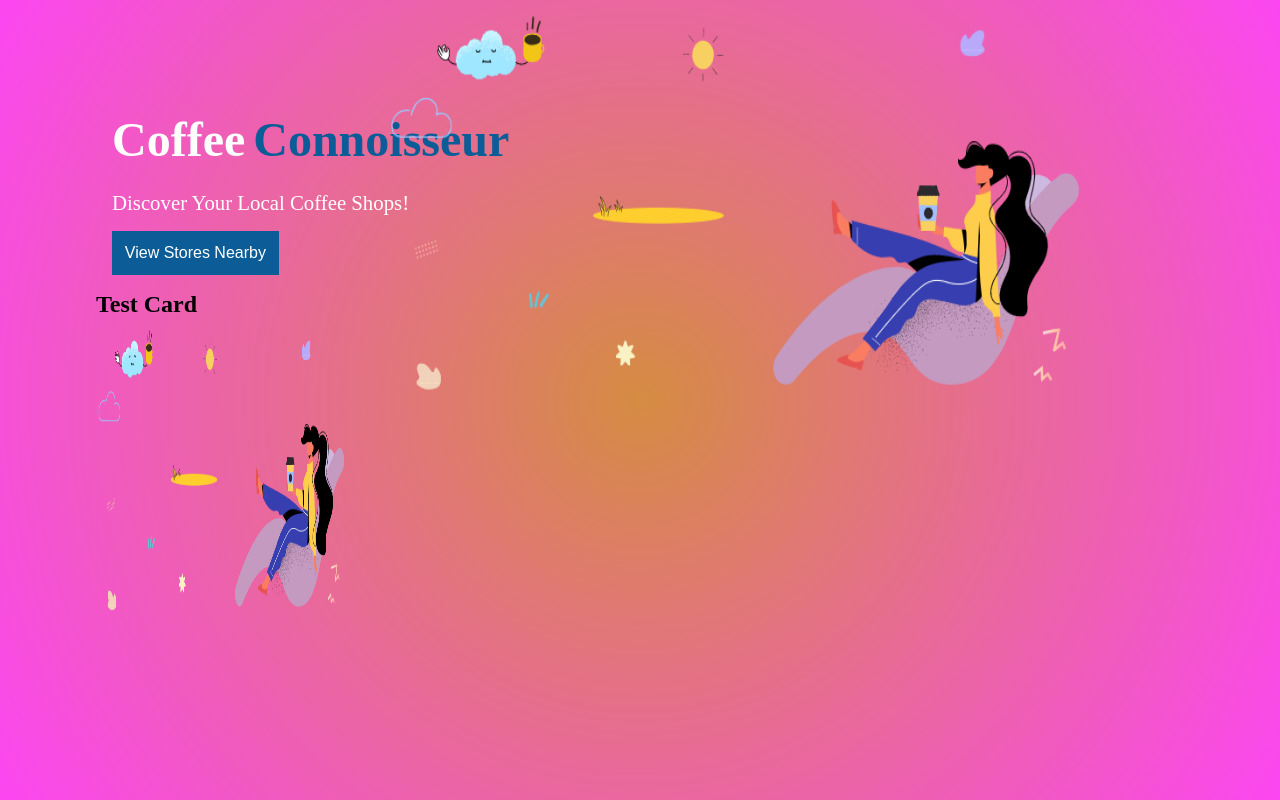
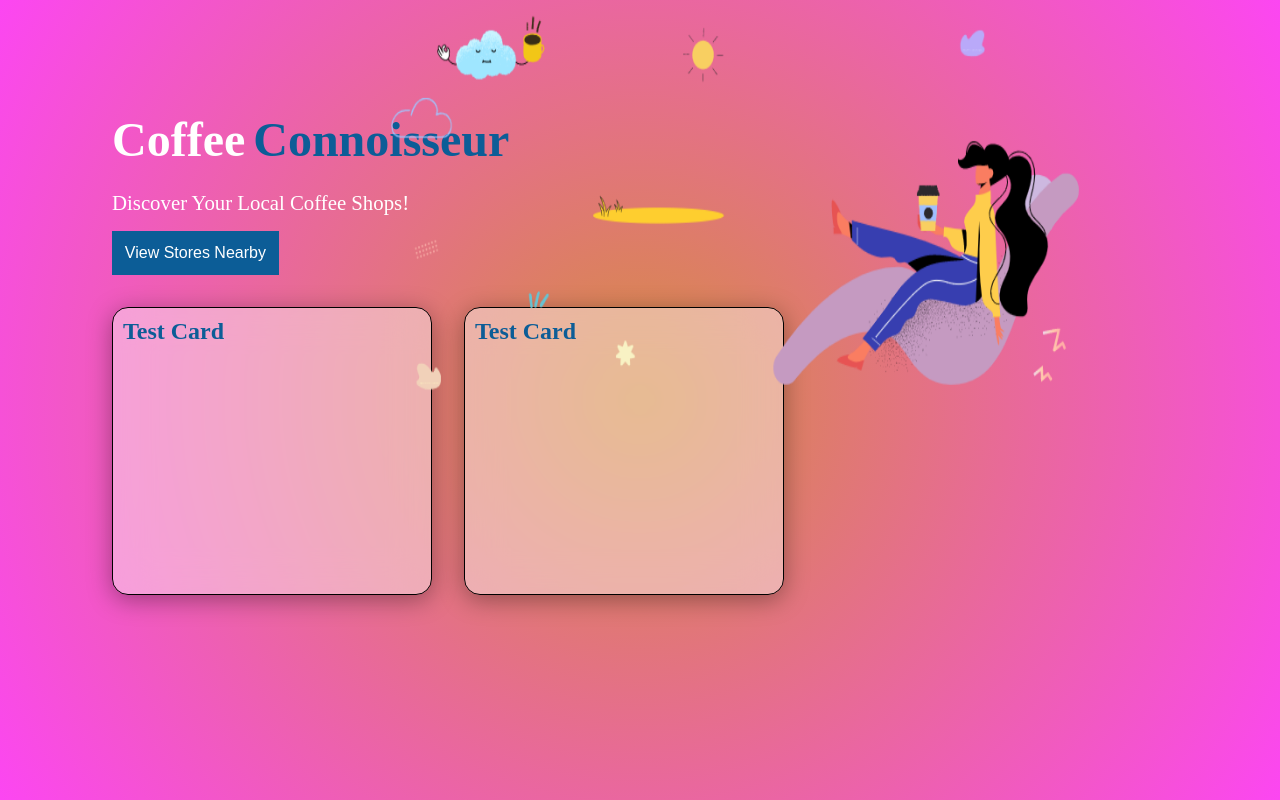
Before and after one commit to rupamswain1/nextjs-coffee-connoisseur, a Next.js app: page / in a window 1280 px wide. Built offline with nearby package versions, Linux system fonts and the light colour scheme.

Commit message:
card layot styling

```diff
--- a/src/components/Card/Card.tsx
+++ b/src/components/Card/Card.tsx
@@ -1,7 +1,8 @@
 import Image from 'next/image';
 import Link from 'next/link';
-import React, { FC } from 'react';
-
+import React from 'react';
+import styles from './card.module.css';
+import cls from 'classnames';
 interface ICardProps {
   cardName: string;
   imageUrl: string;
@@ -11,12 +12,16 @@ interface ICardProps {
 
 const Card: React.FC<ICardProps> = ({ cardName, imageUrl, href, alt }) => {
   return (
-    <Link href={href}>
-      <div>
-        <h2>{cardName}</h2>
-        <Image src={imageUrl} alt={alt} width={250} height={300} />
-      </div>
-    </Link>
+    <div className={cls(styles.cardContainer, 'glassMorph')}>
+      <Link href={href}>
+        <div className={styles.headerContainer}>
+          <h2>{cardName}</h2>
+        </div>
+        <div className={styles.imageContainer}>
+          {/* <Image src={imageUrl} alt={alt} width={250} height={300} /> */}
+        </div>
+      </Link>
+    </div>
   );
 };
 
--- a/src/components/Card/card.module.css
+++ b/src/components/Card/card.module.css
@@ -0,0 +1,15 @@
+.cardContainer {
+  border: 1px solid black;
+  width: 20rem;
+  height: 18rem;
+  margin: 1rem;
+}
+.headerContainer {
+  padding: 10px;
+  color: var(--blue);
+}
+.imageContainer {
+  width: 90%;
+  align-items: center;
+  text-align: center;
+}
--- a/src/pages/index.tsx
+++ b/src/pages/index.tsx
@@ -30,7 +30,13 @@ export default function Home() {
             height={400}
           />
         </div>
-        <div>
+        <div className={styles.flex}>
+          <Card
+            cardName="Test Card"
+            imageUrl="/static/hero-image.png"
+            alt="hero image"
+            href="/coffee-store/test"
+          />
           <Card
             cardName="Test Card"
             imageUrl="/static/hero-image.png"
--- a/src/styles/Home.module.css
+++ b/src/styles/Home.module.css
@@ -9,7 +9,10 @@
   left: 30%;
   top: 0;
 }
-
+.flex {
+  display: flex;
+  flex-wrap: wrap;
+}
 @media only screen and (max-width: 1024px) {
   .heroImage {
     right: 20%;
--- a/src/styles/globals.css
+++ b/src/styles/globals.css
@@ -48,3 +48,17 @@ button:hover {
   color: var(--blue);
   border: 2px solid var(--blue);
 }
+.glassMorph {
+  /* From https://css.glass */
+  background: rgba(255, 255, 255, 0.42);
+  border-radius: 16px;
+  box-shadow: 0 4px 30px rgba(0, 0, 0, 0.1);
+  backdrop-filter: blur(19.8px);
+  -webkit-backdrop-filter: blur(9.8px);
+  box-shadow: rgba(0, 0, 0, 0.35) 0px 5px 25px;
+}
+.glassMorph:hover {
+  background: rgba(255, 255, 255, 0.63);
+  box-shadow: rgba(0, 0, 0, 0.35) 0px 5px 15px;
+  transition: 0.3s;
+}
```
Also changed, not shown: package.json (+5 -4 lines), 1 other file (tests, documents, lock files or other folders).
